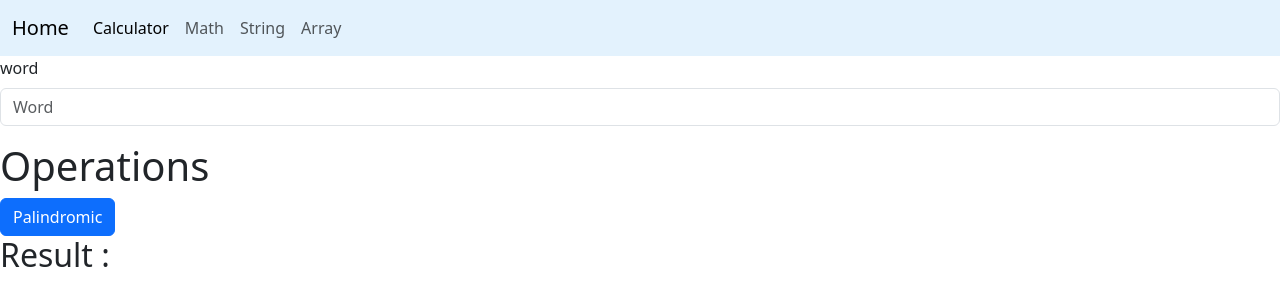
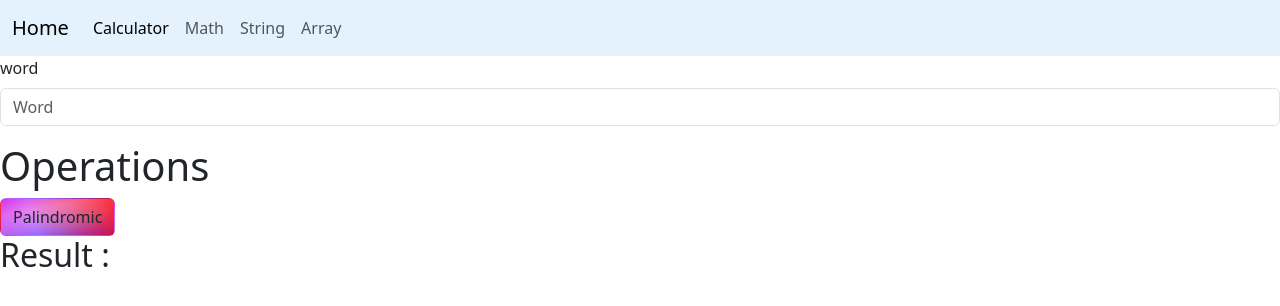
Before and after one commit to Niayesh99/javascript-practices, a website: page string.html in a window 1280 px wide. Drawn offline with nearby package versions, Linux system fonts and the light colour scheme.

Commit message:
change butto color

```diff
--- a/string.html
+++ b/string.html
@@ -48,7 +48,28 @@
     </div>
 
     <h1>Operations</h1>
-    <button type="button" id="Palindromic-button" class="btn btn-primary">
+    <button
+      type="button"
+      id="Palindromic-button"
+      class="btn"
+      style="
+        background: linear-gradient(
+            250deg,
+            rgba(255, 0, 0, 0.8),
+            rgba(255, 0, 0, 0) 70.71%
+          ),
+          linear-gradient(
+            150deg,
+            rgba(203, 0, 230, 0.8),
+            rgba(0, 255, 242, 0) 70.71%
+          ),
+          linear-gradient(
+            350deg,
+            rgba(47, 0, 255, 0.8),
+            rgba(0, 162, 255, 0) 70.71%
+          );
+      "
+    >
       Palindromic
     </button>
     <h2 id="result">Result :</h2>
```
